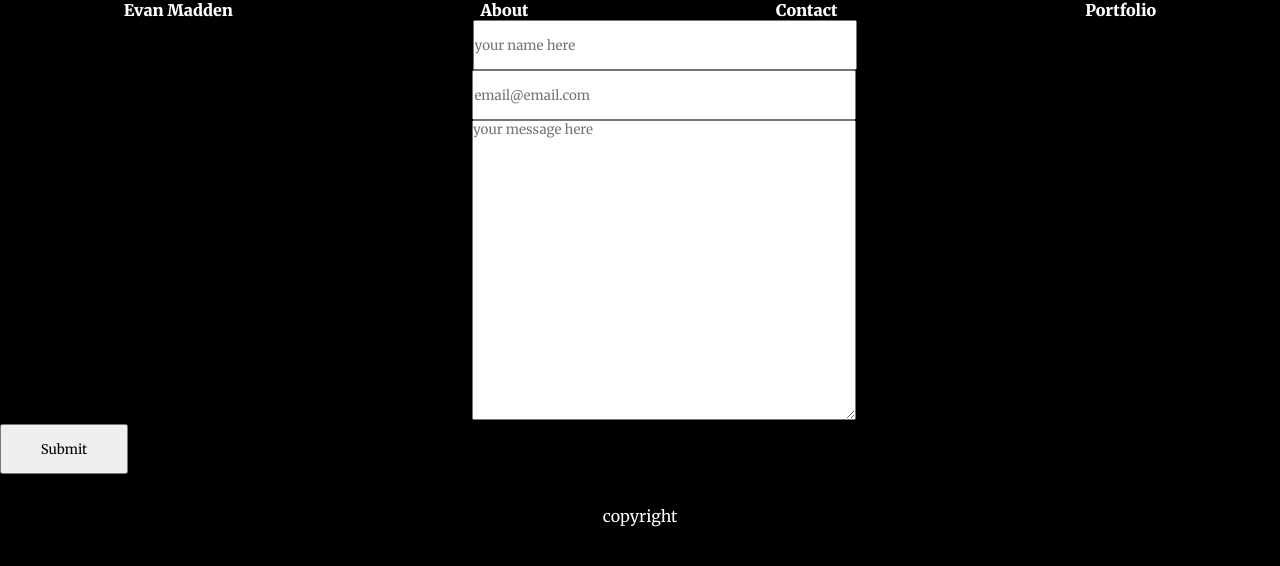
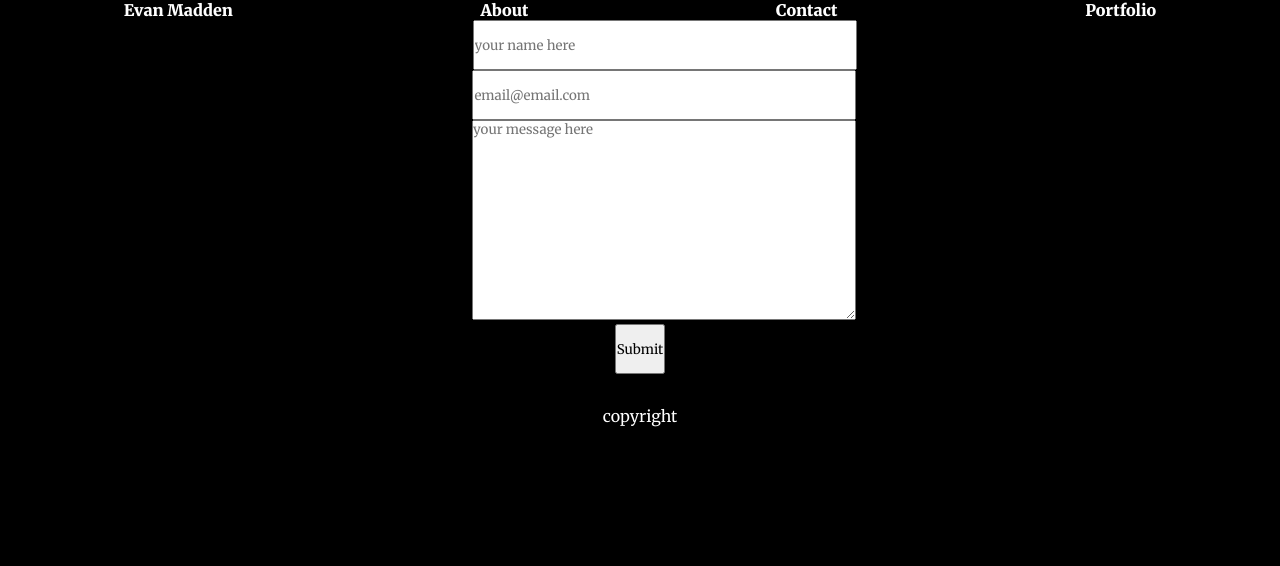
Before and after one commit to EvMad/chain-react, a React (Create React App) app: page /contact in a window 1280 px wide. Shown: the top 566 px of the page. Built offline with nearby package versions, Linux system fonts and the light colour scheme.

Commit message:
centered contact submit button

```diff
--- a/src/components/Contact.js
+++ b/src/components/Contact.js
@@ -19,9 +19,10 @@ class Contact extends Component {
   </label>
         <label>
           Essay:
-          <textarea placeholder="your message here" style={{ alignContent: "flex-start", minWidth: "30%", minHeight: "300px"}} />
+          <textarea placeholder="your message here" style={{ alignContent: "flex-start", minWidth: "30%", minHeight: "200px"}} />
         </label>
-        <input style={{ maxWidth: "10%", minHeight: "50px" }}  type="submit" value="Submit" />
+        <div><input style={{ maxWidth: "10%", minHeight: "50px" }}  type="submit" value="Submit" /></div>
+
       </form>
       </div>
             </div>
```
